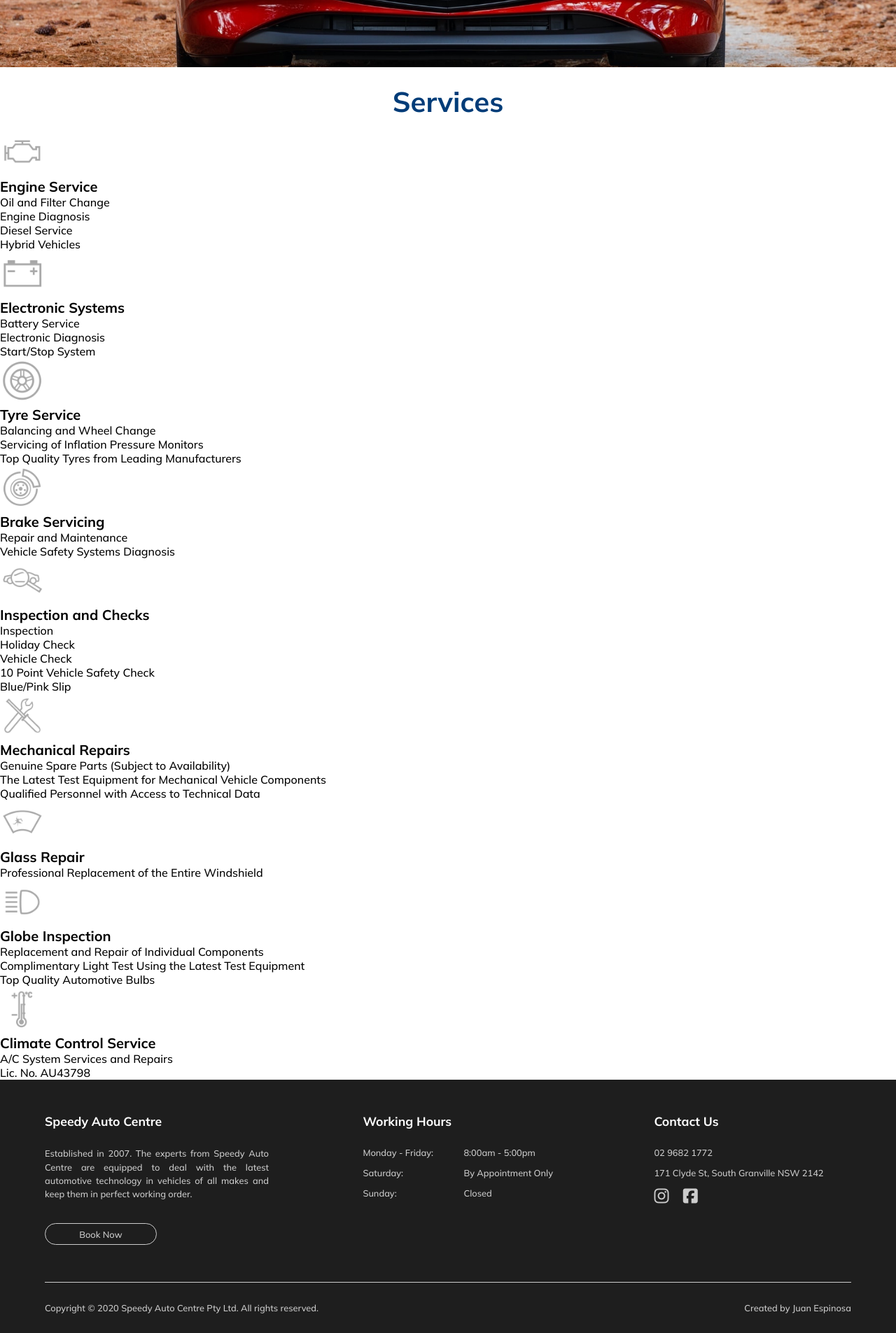
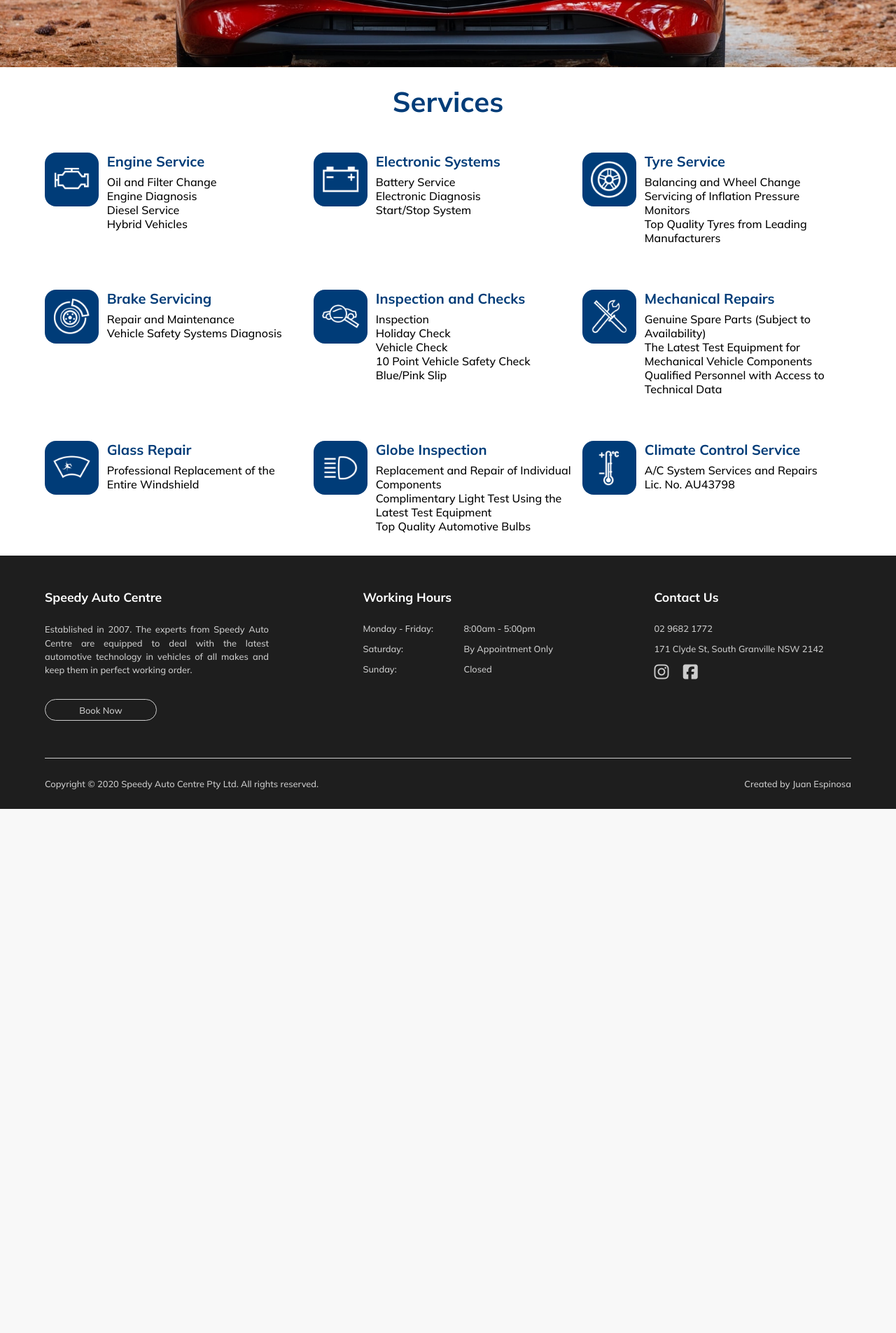
Before and after one commit to juanej88/SpeedyAutoCentre, a PHP site: page /services.php in a window 1280 px wide. Shown: the part 400-2305 px from the top of the page at 70% size. After the commit the page ends 1556 px from the top, so only its background shows below. Run offline with PHP 8.4, Linux system fonts and the light colour scheme; some libraries are stand-ins or nearby versions.

Commit message:
Add a grid to Services second section and change icons

```diff
--- a/css/style.css
+++ b/css/style.css
@@ -1393,14 +1393,45 @@ header .barLines {
   }
 }
 
-#servicesSecondSection img {
-  width: 4rem;
+#servicesSecondSection {
+  width: 100%;
+  padding: 0 5%;
+  display: grid;
+  grid-template-columns: repeat(3, 1fr);
+  justify-items: center;
 }
 
 .servicesHeading {
+  grid-column: span 3;
   text-align: center;
   color: var(--speedyBlue);
   padding: 1.5rem 0 1rem 0;
+}
+
+.service {
+  width: 100%;
+  padding: 1em 0;
+  margin: 1em;
+  display: grid;
+  grid-template: 2rem / 20% 80%;
+}
+
+.service img {
+  grid-area: 1 / 1 / span 2 / span 1;
+  width: 100%;
+  max-width: 5rem;
+  padding: 0.5rem;
+  border-radius: 1rem;
+  background-color: var(--speedyBlue);
+}
+
+.service h3 {
+  color: var(--speedyBlue);
+  padding: 0 0.75rem;
+}
+
+.service ul {
+  padding: 0 0.75rem;
 }
 
 /*  =================================================
```
Also changed, not shown: icons/icon_service_battery.png, icons/icon_service_brake.png, icons/icon_service_climate.png, icons/icon_service_engine.png, icons/icon_service_glass.png, icons/icon_service_inspection.png, icons/icon_service_light.png, icons/icon_service_mechanics.png, icons/icon_service_tyre.png.
